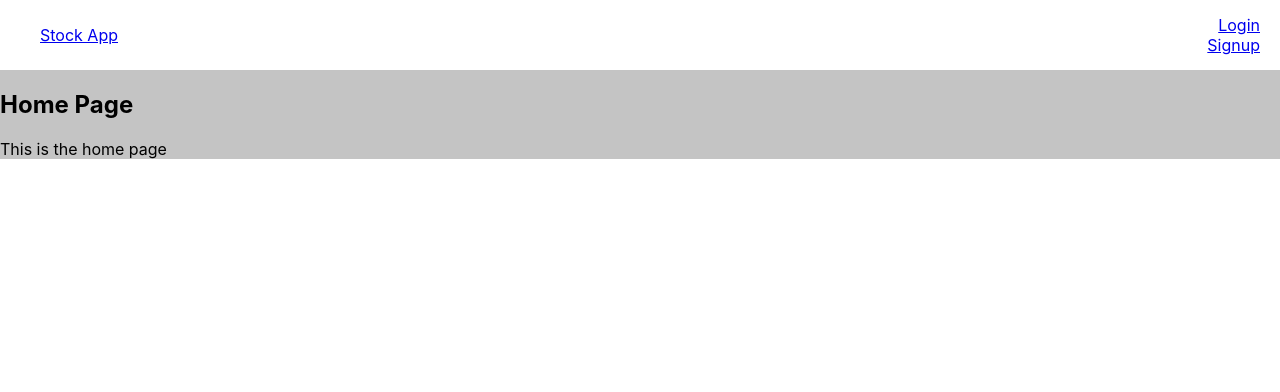
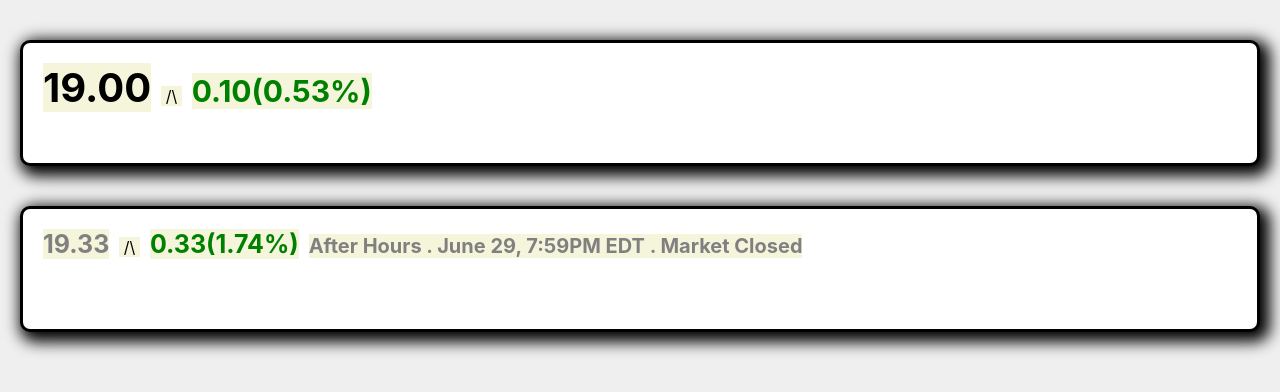
Before and after one commit to team-hack/stockapp, a React (Create React App) app: page / in a window 1280 px wide. Shown: the top 392 px of the page. Built offline with nearby package versions, Linux system fonts and the light colour scheme.

Commit message:
implimented year graph component

```diff
--- /dev/null
+++ b/src/components/YearGraph/YearGraph.tsx
@@ -0,0 +1,34 @@
+// Written by Joey Essak-
+// Imported Wrapper
+import { Wrapper } from "./YearGraphStyled";
+// FirstContainer Imported
+import { MainContainer } from "./YearGraphStyled";
+import { LabelOne } from "./YearGraphStyled";
+import { LabelTwo } from "./YearGraphStyled";
+import { LabelThree } from "./YearGraphStyled";
+// SecondContainer Imported
+import { SecondContainer } from "./YearGraphStyled";
+import { LabelFour } from "./YearGraphStyled";
+import { LabelFive } from "./YearGraphStyled";
+import { LabelSix } from "./YearGraphStyled";
+import { LabelSeven } from "./YearGraphStyled";
+// Creating a YearGraph JSX Element
+const YearGraph = ( ): JSX.Element => {
+  return (
+      <Wrapper>
+        <MainContainer>
+          <LabelOne>19.00</LabelOne>
+          <LabelTwo>  /\  </LabelTwo>
+          <LabelThree>0.10(0.53%)</LabelThree>
+        </MainContainer>
+        <SecondContainer>
+          <LabelFour>19.33</LabelFour>
+          <LabelFive>  /\  </LabelFive>
+          <LabelSix>0.33(1.74%)</LabelSix>
+          <LabelSeven>After Hours . June 29, 7:59PM EDT . Market Closed </LabelSeven>
+        </SecondContainer>
+      </Wrapper>
+  );
+};
+// Exporting the created YearGraph JSX Element
+export default YearGraph;
--- /dev/null
+++ b/src/components/YearGraph/YearGraphStyled.tsx
@@ -0,0 +1,89 @@
+// Written by Joey Essak-
+// Importorting styled-comonents
+import styled from "styled-components";
+
+// Wrapper that goes around the First and Second Container
+export const Wrapper = styled.div`
+background-color: rgb(240, 239, 239);
+height: 100vh;
+padding-top: 40px;
+`
+
+// First Container aka Main Container
+export const MainContainer = styled.div`
+background-color: white;
+margin-left: 20px;
+margin-right: 20px;
+padding-top: 20px;
+padding-left: 20px;
+height: 100px;
+border-radius: 10px;
+border-color: black;
+border-style: solid;
+-webkit-box-shadow: 5px 5px 15px 5px #000000;
+box-shadow: 5px 5px 15px 5px #000000;
+`
+// First Container- Label 1:
+export const LabelOne = styled.label`
+background-color: beige;
+margin-right: 10px;
+font-size:40px;
+font-weight: 700;
+`
+// First Container- Label 2:
+export const LabelTwo = styled.label`
+background-color: beige;
+margin-right: 10px;
+`
+// First Container- Label 3:
+export const LabelThree = styled.label`
+background-color: beige;
+font-size: 30px;
+font-weight: 700;
+color: green;
+`// -End- First Container-->
+
+
+// Second Container
+export const SecondContainer = styled.div`
+background-color: white;
+margin-top: 40px;
+margin-left: 20px;
+margin-right: 20px;
+padding-top: 20px;
+padding-left: 20px;
+height: 100px;
+border-radius: 10px;
+border-color: black;
+border-style: solid;
+-webkit-box-shadow: 5px 5px 15px 5px #000000;
+box-shadow: 5px 5px 15px 5px #000000;
+`
+// Second Container- Label 4:
+export const LabelFour = styled.label`
+background-color: beige;
+margin-right: 10px;
+color: grey;
+font-size: 25px;
+font-weight: 700;
+`
+// Second Container- Label 5:
+export const LabelFive = styled.label`
+background-color: beige;
+margin-right: 10px;
+`
+// Second Container- Label 6:
+export const LabelSix = styled.label`
+background-color: beige;
+margin-right: 10px;
+font-size: 25px;
+font-weight: 700;
+color: green;
+`
+// Second Container- Label 7:
+export const LabelSeven = styled.label`
+background-color: beige;
+color: grey;
+font-size: 20px;
+font-weight: 700;
+`// -End- Second Container-->
--- /dev/null
+++ b/src/components/YearGraph/index.tsx
@@ -0,0 +1,4 @@
+// Written by Joey Essak-
+// YearGraph index.tsx file
+import YearGraph  from "./YearGraph";
+export { YearGraph };
--- a/src/index.tsx
+++ b/src/index.tsx
@@ -1,13 +1,14 @@
 import React from 'react';
 import ReactDOM from 'react-dom';
 import './index.css';
-import App from './App';
+// import App from './App';
 import reportWebVitals from './reportWebVitals';
-
+import YearGraph from './components/YearGraph/YearGraph'
 
 ReactDOM.render(
   <React.StrictMode>
-    <App />
+    {/* <App /> */}
+    <YearGraph />
   </React.StrictMode>,
   document.getElementById('root')
 );
```
Also changed, not shown: 1 other file (tests, documents, lock files or other folders).
